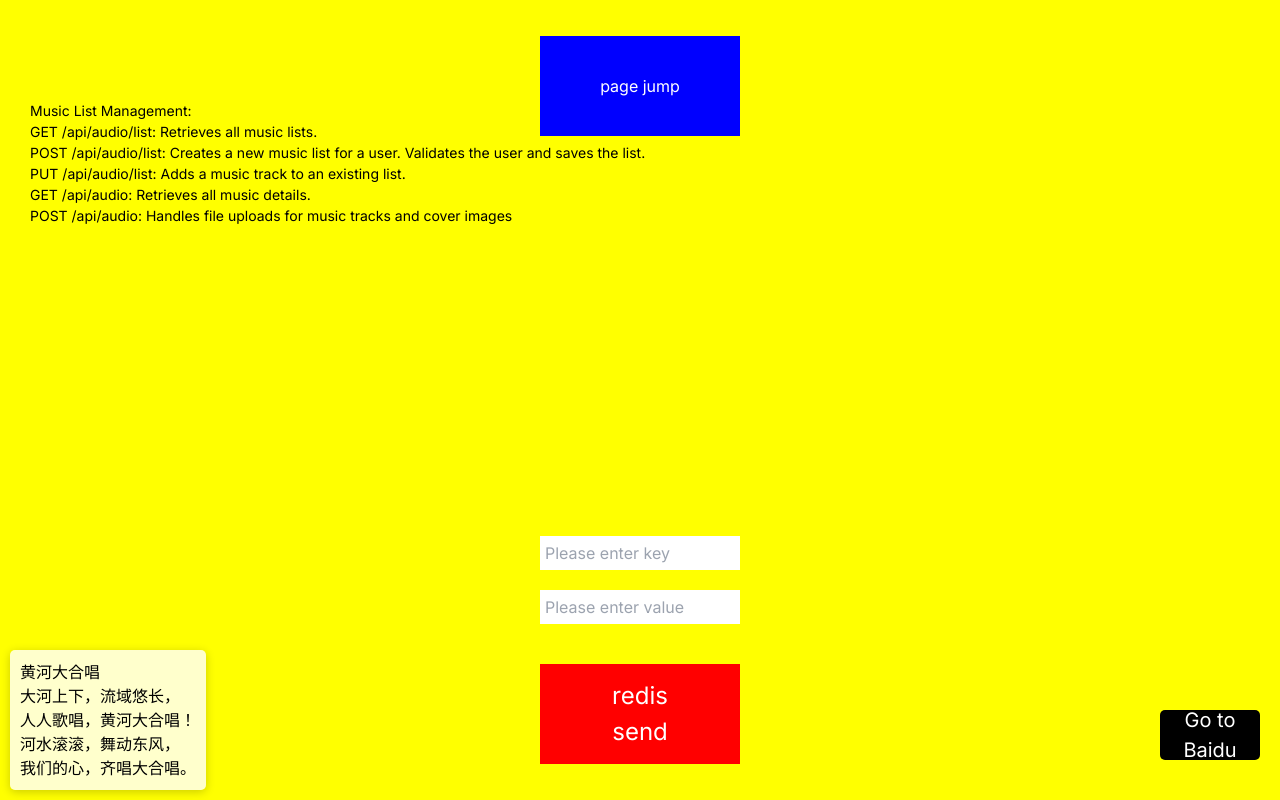
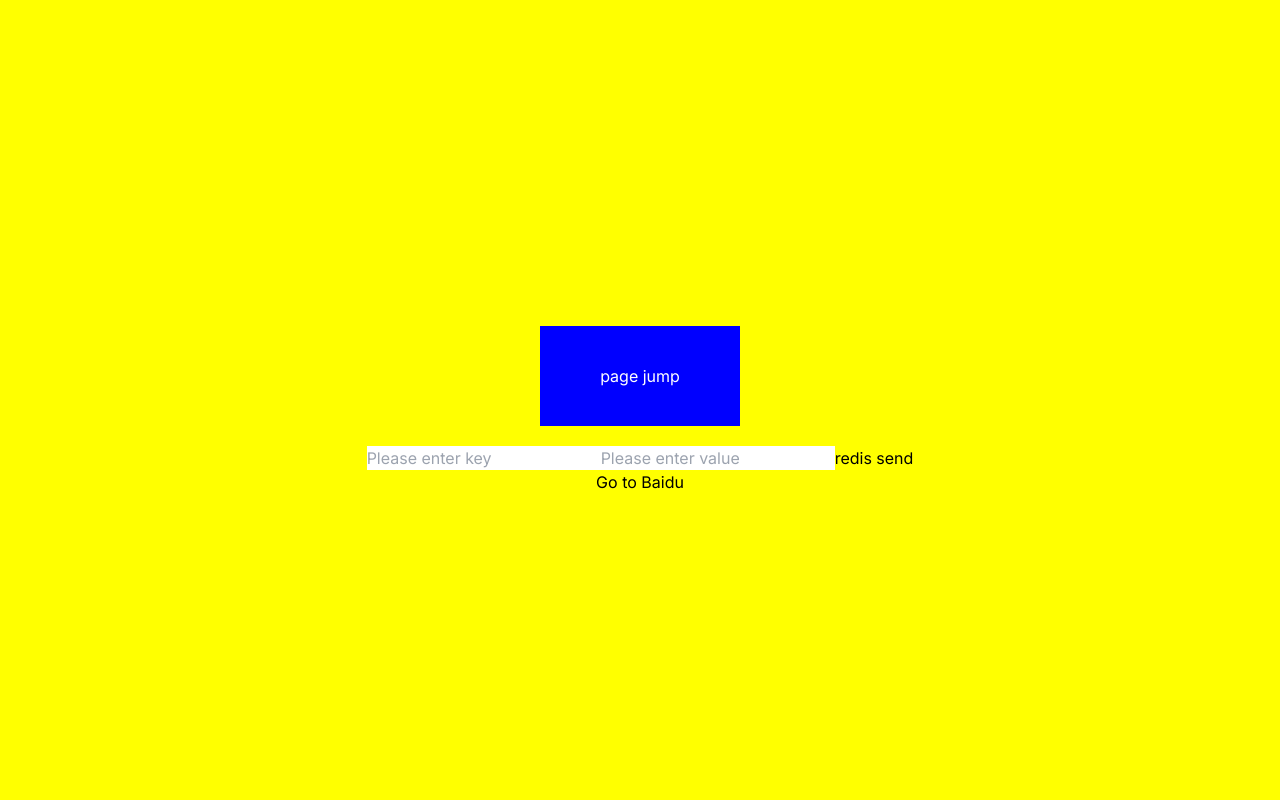
Before and after one commit to yishen-huang/NextJS-music, a Next.js app: page / in a window 1280 px wide. Built offline with nearby package versions, Linux system fonts and the light colour scheme.

Commit message:
feat: refactor Home page structure with component extraction and CSS styling improvements

```diff
--- a/app/globals.css
+++ b/app/globals.css
@@ -1,4 +1,3 @@
-
 @tailwind base;
 @tailwind components;
 @tailwind utilities;
@@ -7,18 +6,37 @@ body {
   background-color: yellow;
 }
 
-button {
+.button {
   background-color: blue;
   color: white;
-  width: 100px;
-  height: 50px;
-  font-size: 20px;
+  width: 200px;
+  height: 100px;
+  font-size: 16px;
   cursor: pointer;
   display: flex;
   justify-content: center;
   align-items: center;
   margin: 20px auto;
   position: relative;
+}
+
+.container {
+  display: flex;
+  justify-content: center;
+  align-items: center;
+  height: 100vh;
+  flex-direction: column;
+  position: relative;
+}
+
+.lyrics-section {
+  position: absolute;
+  bottom: 10px;
+  left: 10px;
+  background-color: rgba(255, 255, 255, 0.8);
+  padding: 10px;
+  border-radius: 5px;
+  box-shadow: 0 2px 10px rgba(0, 0, 0, 0.2);
 }
 
 /* Add border styles for 歌手 (Singer) and 歌名 (Song Name) fields */
--- a/app/page.tsx
+++ b/app/page.tsx
@@ -11,7 +11,7 @@ export default function Home() {
     router.push('/audio/upload');
   };
 
-  const handleSubmit = async (e: { preventDefault: () => void; }) => {
+  const handleSubmit = async (e: { preventDefault: () => void }) => {
     e.preventDefault();
     const res = await fetch('/api/redis', {
       method: 'POST',
@@ -33,74 +33,31 @@ export default function Home() {
   };
 
   return (
-    <div style={{ display: 'flex', justifyContent: 'center', alignItems: 'center', height: '100vh', flexDirection: 'column', position: 'relative' }}>
-    <div style={{ position: 'absolute', top: '100px', left: '30px', textAlign: 'left', maxWidth: '3000px', fontSize: '14px', lineHeight: '1.5' }}>
-        Music List Management:<br />
-        GET /api/audio/list: Retrieves all music lists.<br />
-        POST /api/audio/list: Creates a new music list for a user. Validates the user and saves the list.<br />
-        PUT /api/audio/list: Adds a music track to an existing list.<br />
-        GET /api/audio: Retrieves all music details.<br />
-        POST /api/audio: Handles file uploads for music tracks and cover images
-    </div>
-    <div className="lyrics-section" style={{ position: 'absolute', bottom: '10px', left: '10px', backgroundColor: 'rgba(255, 255, 255, 0.8)', padding: '10px', borderRadius: '5px', boxShadow: '0 2px 10px rgba(0, 0, 0, 0.2)' }}>
-        <h2>黄河大合唱</h2>
-        <p>大河上下，流域悠长，<br />
-        人人歌唱，黄河大合唱！<br />
-        河水滚滚，舞动东风，<br />
-        我们的心，齐唱大合唱。</p>
-    </div>
+    <div className="container">
 
-
-      <button
-        onClick={handleClick}
-        style={{
-          backgroundColor: 'blue',
-          width: '200px',
-          height: '100px',
-          fontSize: '16px',
-          cursor: 'pointer',
-          marginBottom: '400px'
-        }}
-      >
+      <button onClick={handleClick} className="button">
         page jump
       </button>
-
-      <form onSubmit={handleSubmit} style={{ display: 'flex', flexDirection: 'column', alignItems: 'center' }}>
+      <form onSubmit={handleSubmit} className="form">
         <input
           type="text"
           placeholder="Please enter key"
           value={key}
           onChange={(e) => setKey(e.target.value)}
-          style={{ marginBottom: '20px', padding: '5px', fontSize: '16px', width: '200px' }}
+          className="input"
         />
         <input
           type="text"
           placeholder="Please enter value"
           value={value}
           onChange={(e) => setValue(e.target.value)}
-          style={{ marginBottom: '20px', padding: '5px', fontSize: '16px', width: '200px' }}
+          className="input"
         />
-        <button
-          type="submit"
-          style={{ padding: '50px 100px', fontSize: '24px', cursor: 'pointer', backgroundColor: 'red' }}
-        >
+        <button type="submit" className="submit-button">
           redis send
         </button>
       </form>
-      <button
-        onClick={handleRedirect}
-        style={{
-          position: 'absolute',
-          bottom: '20px',
-          right: '20px',
-          backgroundColor: 'black',
-          color: 'white',
-          padding: '10px 20px',
-          border: 'none',
-          borderRadius: '5px',
-          cursor: 'pointer'
-        }}
-      >
+      <button onClick={handleRedirect} className="redirect-button">
         Go to Baidu
       </button>
     </div>
```
Also changed, not shown: 2 other files (tests, documents, lock files or other folders).
